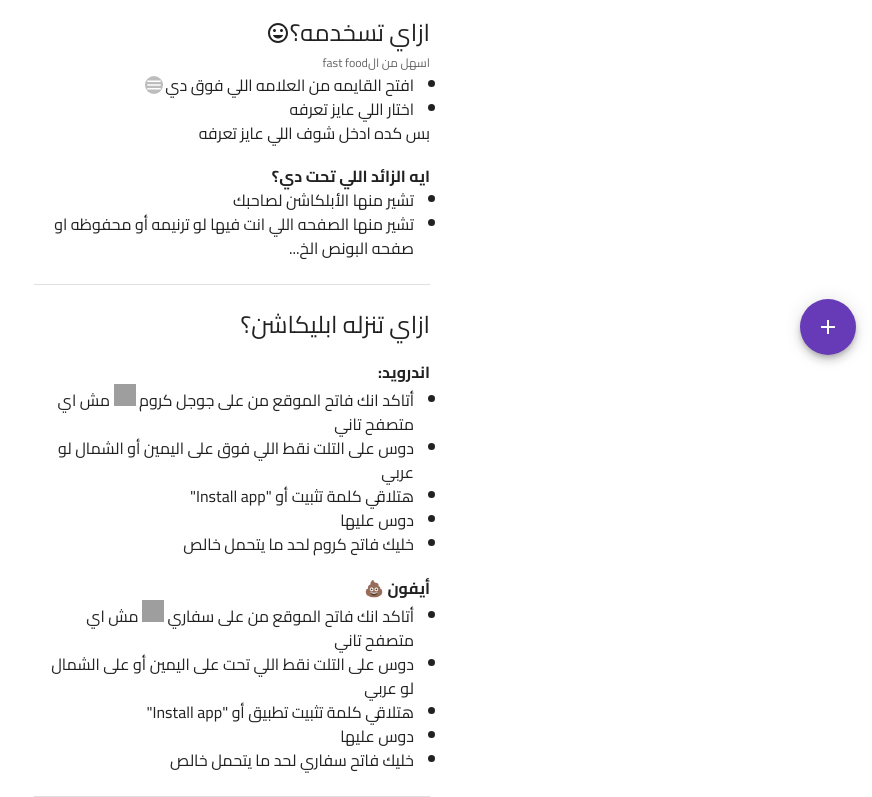
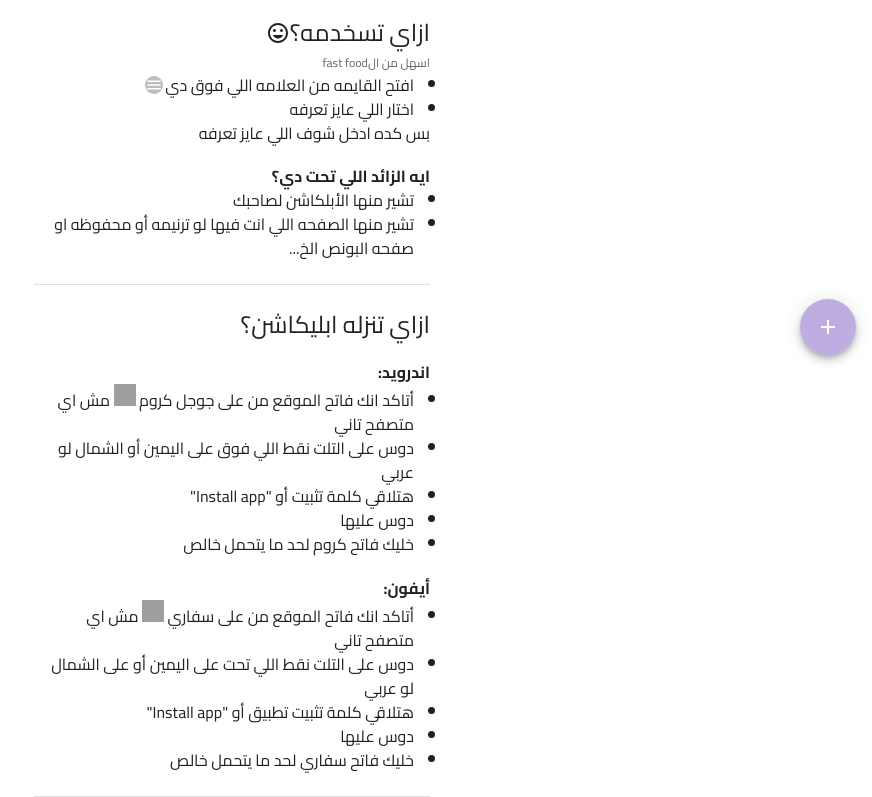
Before and after one commit to RamFarid/mo2tamr-thanawia-2023, a React (Create React App) app: page / in a window 1280 px wide. Shown: the part 429-1226 px from the top of the page, without its empty margins (408-1280 px from the left). Built offline with nearby package versions, Linux system fonts and the light colour scheme; no server answers; grey boxes are pictures that could not be loaded.

Commit message:
Remove el emoji elii mdai2hom and adjust the opacity of speed dial

```diff
--- a/src/components/Home/AppInstallInstructions.jsx
+++ b/src/components/Home/AppInstallInstructions.jsx
@@ -28,7 +28,7 @@ function AppInstallInstructions() {
         <Box component='li'>خليك فاتح كروم لحد ما يتحمل خالص</Box>
       </Box>
       <Typography fontWeight={700} mt={2.4}>
-        أيفون 💩
+        أيفون:
       </Typography>
       <Box component={'ul'} px={2}>
         <Box component='li' position='relative'>
--- a/src/components/SpeedDial/SpeedDial.jsx
+++ b/src/components/SpeedDial/SpeedDial.jsx
@@ -81,7 +81,16 @@ function SpeedDial() {
       <Backdrop open={open} />
       <MuiSpeedDial
         ariaLabel='SpeedDial tooltip example'
-        sx={{ position: 'fixed', bottom: 16, right: 16 }}
+        sx={{
+          position: 'fixed',
+          bottom: 16,
+          right: 16,
+        }}
+        FabProps={{
+          sx: {
+            backgroundColor: open ? 'primary' : '#673ab76b',
+          },
+        }}
         icon={<SpeedDialIcon />}
         onClose={handleClose}
         onOpen={handleOpen}
```
